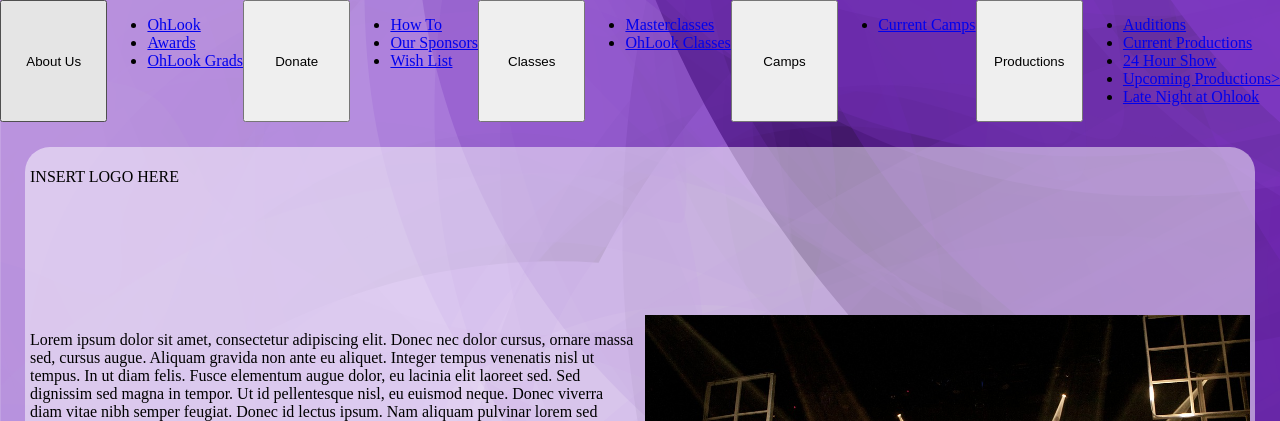
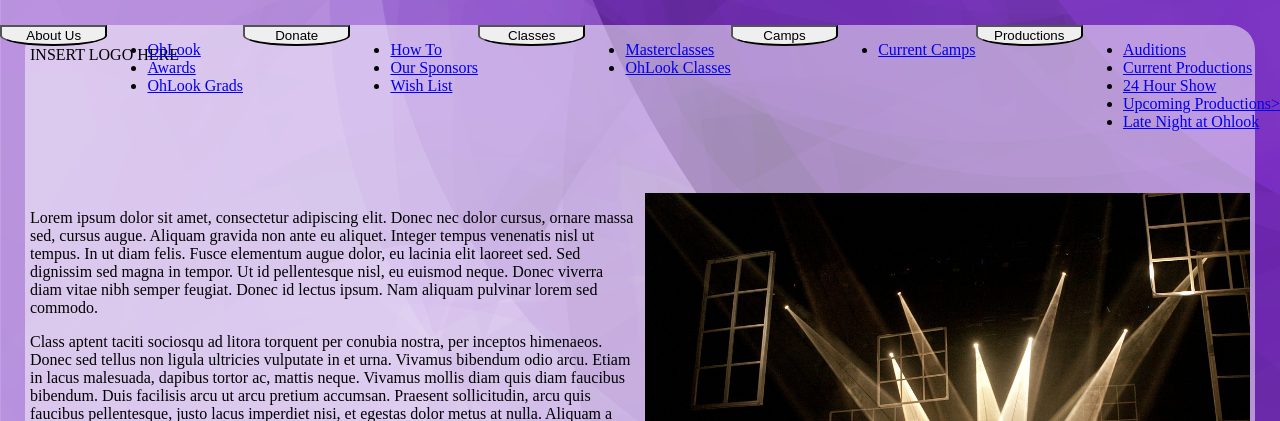
Before and after one commit to dangerpwnd/OHLook, a PHP site: page /Auditions.html in a window 1280 px wide. Shown: the top 421 px of the page. Run offline with PHP 8.4, Linux system fonts and the light colour scheme.

Commit message:
Working on half circle nav, need to readd logo

```diff
--- a/assets/CSS/main.css
+++ b/assets/CSS/main.css
@@ -21,16 +21,17 @@ body {
   z-index: 25; }
 
 nav {
+  position: absolute;
   display: flex;
   width: 100%;
   z-index: 26; }
 
 .cn-button {
   flex: 1;
-  height: 1fr;
-  width: 2fr;
-  border-bottom-left-radius: 2fr;
-  border-bottom-right-radius: 2fr; }
+  height: 100%;
+  width: 100%;
+  border-bottom-left-radius: 200%;
+  border-bottom-right-radius: 200%; }
 
 #logo {
   grid-area: logo; }
--- a/assets/SCSS/main.scss
+++ b/assets/SCSS/main.scss
@@ -1,4 +1,4 @@
-$size: 1fr;
+  $size: 100%;
 
 *, *:before, *:after{
   box-sizing: inherit;
@@ -26,6 +26,7 @@ body {
 }
 
 nav{
+    position: absolute;
     display: flex;
     width: 100%;
     z-index: 26;
@@ -34,7 +35,7 @@ nav{
 .cn-button{
     flex: 1;
     height: $size;
-    width: $size * 2;
+    width: $size;
     border-bottom-left-radius: $size * 2;
     border-bottom-right-radius: $size * 2;
 
```
Also changed, not shown: 1 other file.
